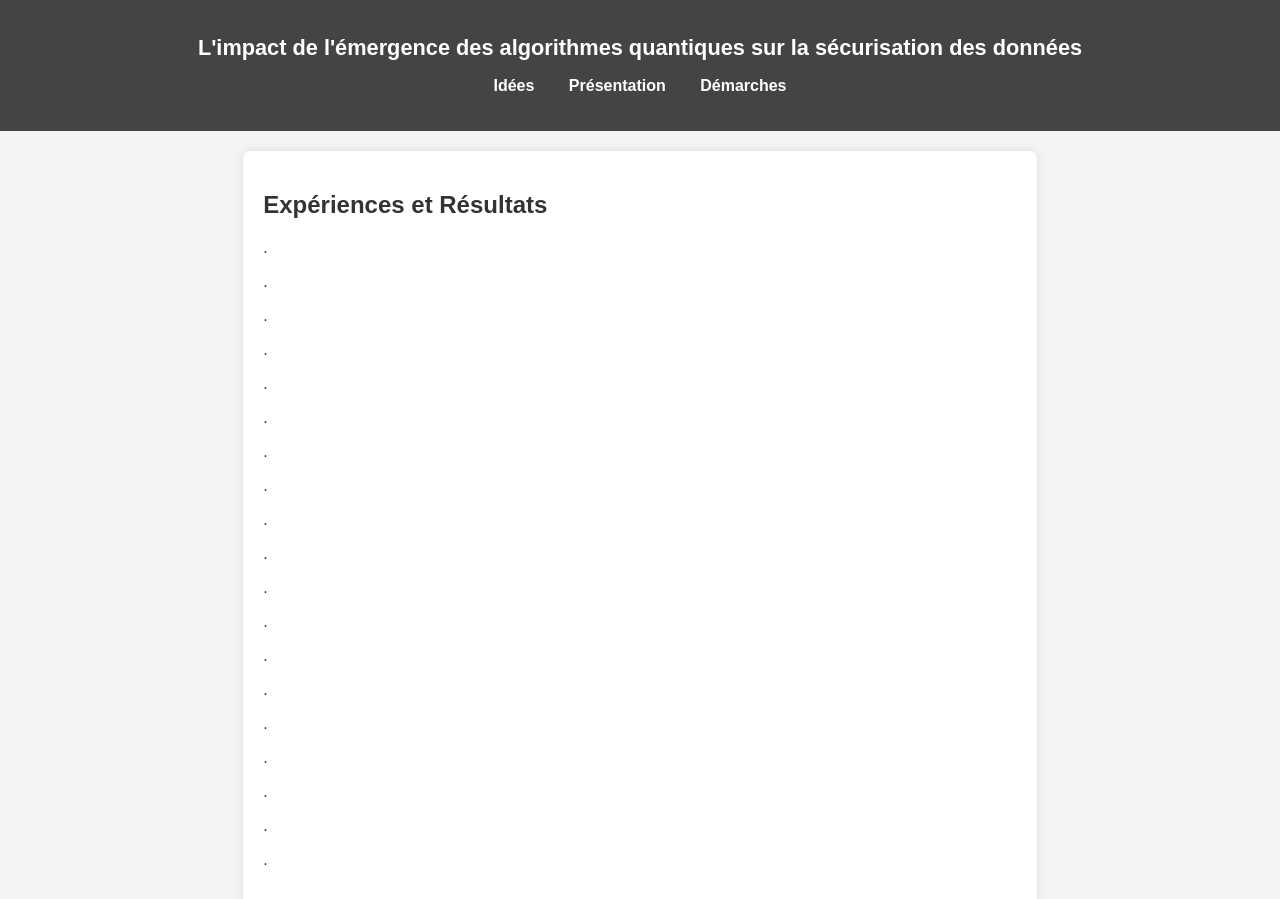
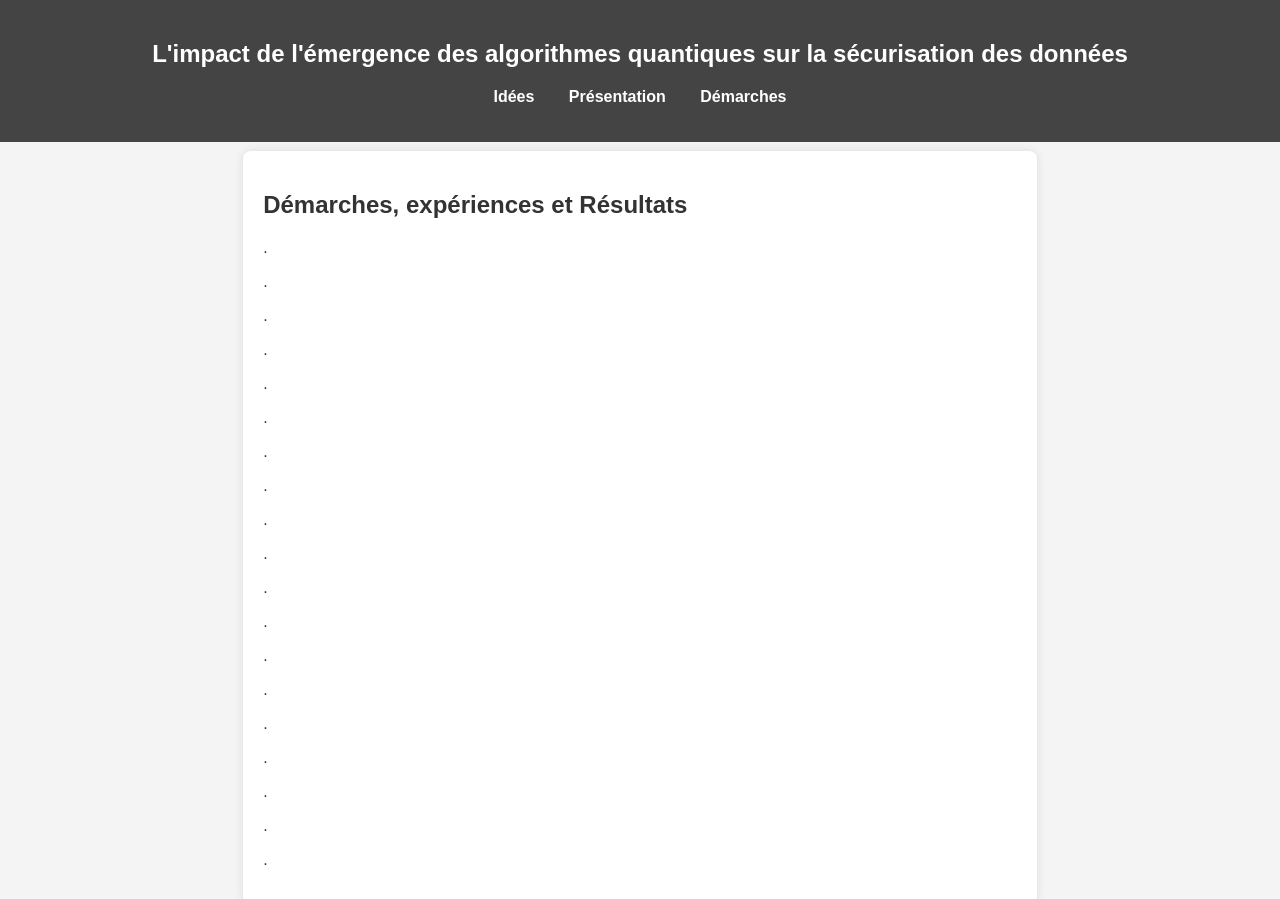
Before and after one commit to maialaulan/tipe-cryptanalyse, a plain HTML site: page dem.html in a window 1280 px wide. Shown: the top 899 px of the page. Drawn offline with Linux system fonts and the light colour scheme.

Commit message:
Update dem.html

```diff
--- a/dem.html
+++ b/dem.html
@@ -3,12 +3,12 @@
 <head>
     <meta charset="UTF-8">
     <meta name="viewport" content="width=device-width, initial-scale=1.0">
-    <title>👽 Cryptologie by Maïa</title>
+    <title>👽 Démarches</title>
     <link rel="stylesheet" href="style.css">
 </head>
 <body>
     <header>
-        <h1>L'impact de l'émergence des algorithmes quantiques sur la sécurisation des données</h1>
+        <h2>L'impact de l'émergence des algorithmes quantiques sur la sécurisation des données</h2>
         <nav>
             <ul>
                 <li><a href="index.html">Idées</a></li>
@@ -19,7 +19,7 @@
     </header>
 
     <section id="démarches">
-        <h2>Expériences et Résultats</h2>
+        <h2>Démarches, expériences et Résultats</h2>
         <p>. </p>
         <p>. </p>
         <p>. </p>
```
